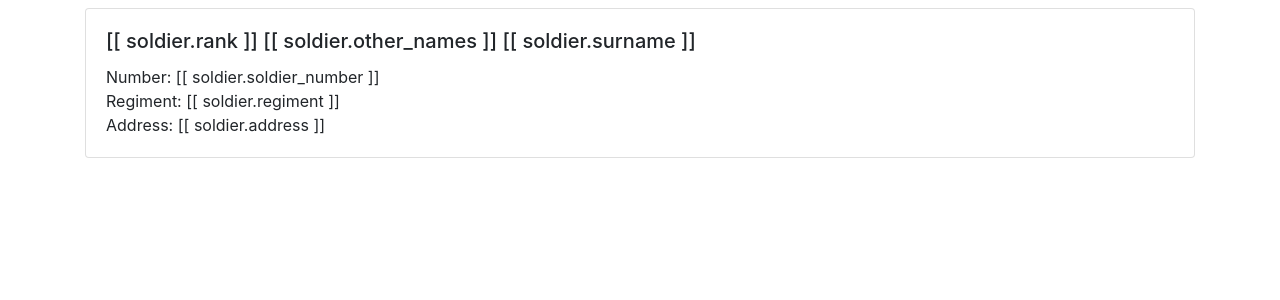
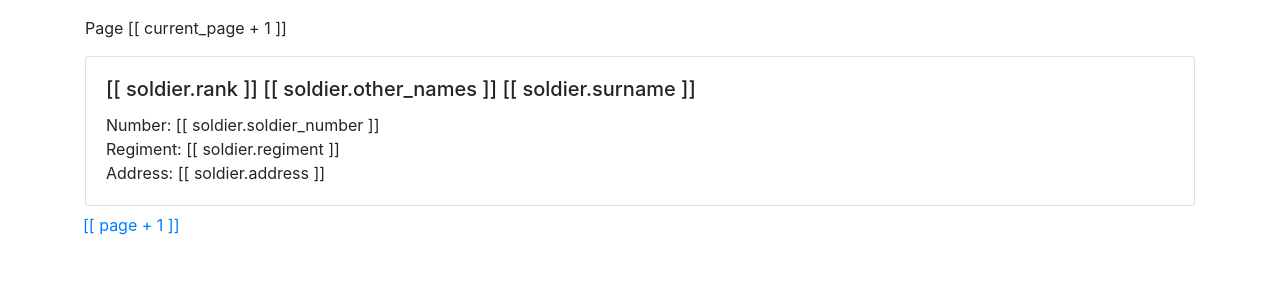
Before and after one commit to nocturnaltortoise/ww1_soldiers, a Django app: template soldiers/soldiers_viewer/templates/index.html in a window 1280 px wide. Shown: the part 56-356 px from the top of the page. Run offline with Django 3.2, Linux system fonts and the light colour scheme; the template is opened without the code that fills it, so the values that code supplies are empty; some libraries are stand-ins or nearby versions.

Commit message:
Add pagination, basic html page stuff

```diff
--- a/soldiers/soldiers_viewer/templates/index.html
+++ b/soldiers/soldiers_viewer/templates/index.html
@@ -1,12 +1,21 @@
+
+<!DOCTYPE html>
+<html lang="en" dir="ltr">
+  <head>
+    <meta charset="utf-8">
+    <title>WW1 Soldiers From Burnley</title>
+  </head>
+  <body>
     {% load bootstrap4 %}
     {% bootstrap_css %}
 
     <script src="https://cdn.jsdelivr.net/npm/vue/dist/vue.js"></script>
     <script type='text/javascript'>
       var soldiers = {{ soldiers|safe }};
+      var current_page = 0;
+      var query = '';
+      var pages = {{ pages|safe }};
     </script>
-
-
 
     <div id="app">
       <nav class="navbar navbar-dark bg-dark navbar-expand-lg">
@@ -23,10 +32,10 @@
         </div>
         <div class="form-row my-2 my-lg-0">
           <div class="col">
-        <input v-on:keyup.enter="getSearchResults(query)" v-model="query" id="search" class="form-control mr-sm-2" type="text">
+            <input v-on:keyup.enter="getSearchResults(query, 0)" v-model="query" id="search" class="form-control mr-sm-2" type="text">
           </div>
           <div class="col">
-        <button v-on:click="getSearchResults(query)" id="search-btn" class="btn btn-primary my-2 my-sm-0" >Search</button>
+            <button v-on:click="getSearchResults(query, 0)" id="search-btn" class="btn btn-primary my-2 my-sm-0" >Search</button>
           </div>
         </div>
       </nav>
@@ -34,6 +43,7 @@
       <div class="container">
         <div class="row">
           <div class="col-sm">
+            <p class="mt-3">Page [[ current_page + 1 ]]</p>
             <div v-for="soldier in soldiers" class="card mt-2">
               <div class="card-body">
                 <h5 class="card-title">[[ soldier.rank ]] [[ soldier.other_names ]] [[ soldier.surname ]]</h5>
@@ -46,6 +56,9 @@
             </div>
           </div>
         </div>
+        <div class="row">
+          <button v-for="page in pages" type="button" name="button" class="btn btn-link" v-on:click="getSearchResults(query, page)">[[ page + 1 ]]</button>
+        </div>
       </div>
     </div>
 
@@ -54,14 +67,24 @@
         delimiters: ['[[', ']]'],
         el: '#app',
         data: {
-        soldiers: soldiers
+            soldiers: soldiers,
+            query: query,
+            current_page: current_page,
+            pages: pages
         },
         methods: {
-      getSearchResults(query) {
-        fetch('/search?q=' + query)
+          getSearchResults(query, page) {
+            this.query = query;
+            this.current_page = page;
+            fetch('/search?q=' + query + '&p=' + page)
             .then(response => response.json())
-        .then(jsonSoldiers => this.soldiers = jsonSoldiers)
+            .then(jsonSoldiers => {
+                this.soldiers = jsonSoldiers.soldiers;
+                this.pages = jsonSoldiers.pages;
+            });
           }
         },
       });
     </script>
+  </body>
+</html>
```
Also changed, not shown: soldiers/soldiers_viewer/views.py (+21 -5 lines). Lines whose indentation alone changed are shown as unchanged.
